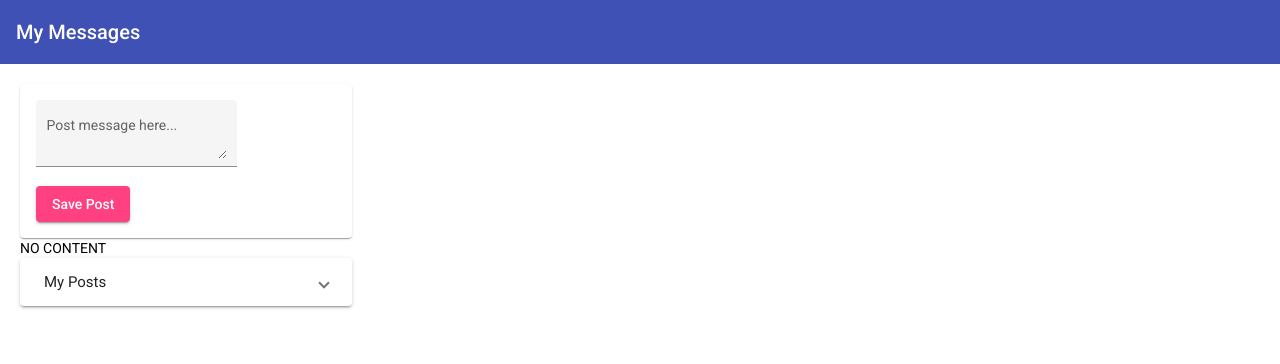
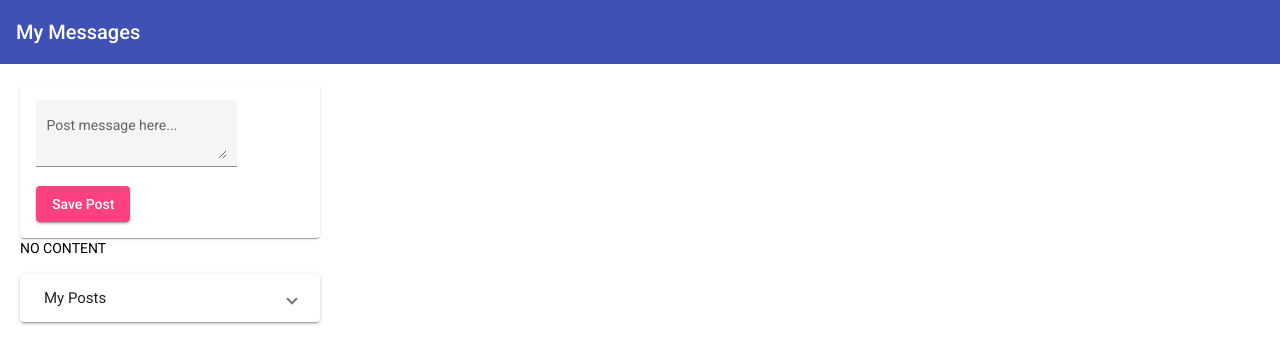
Before and after one commit to FoxGeoff/MeanStack, an Angular app: page / in a window 1280 px wide. Shown: the top 364 px of the page. Built offline with nearby package versions, Linux system fonts and the light colour scheme.

Commit message:
Styling using :host { display: block; }

```diff
--- a/src/app/posts/post-create/post-create.component.css
+++ b/src/app/posts/post-create/post-create.component.css
@@ -1,8 +1,5 @@
 .container
  {
    margin: 20px;
- }
-
- mat-card {
    width: 300px;
  }
--- a/src/app/posts/post-create/post-list/post-list.component.css
+++ b/src/app/posts/post-create/post-list/post-list.component.css
@@ -1,3 +1,5 @@
-mat-expansion-panel {
-  width: 332px;
+
+ :host {
+   display: block;
+   margin-top: 1rem;
  }
```
Also changed, not shown: 1 other file (tests, documents, lock files or other folders).
